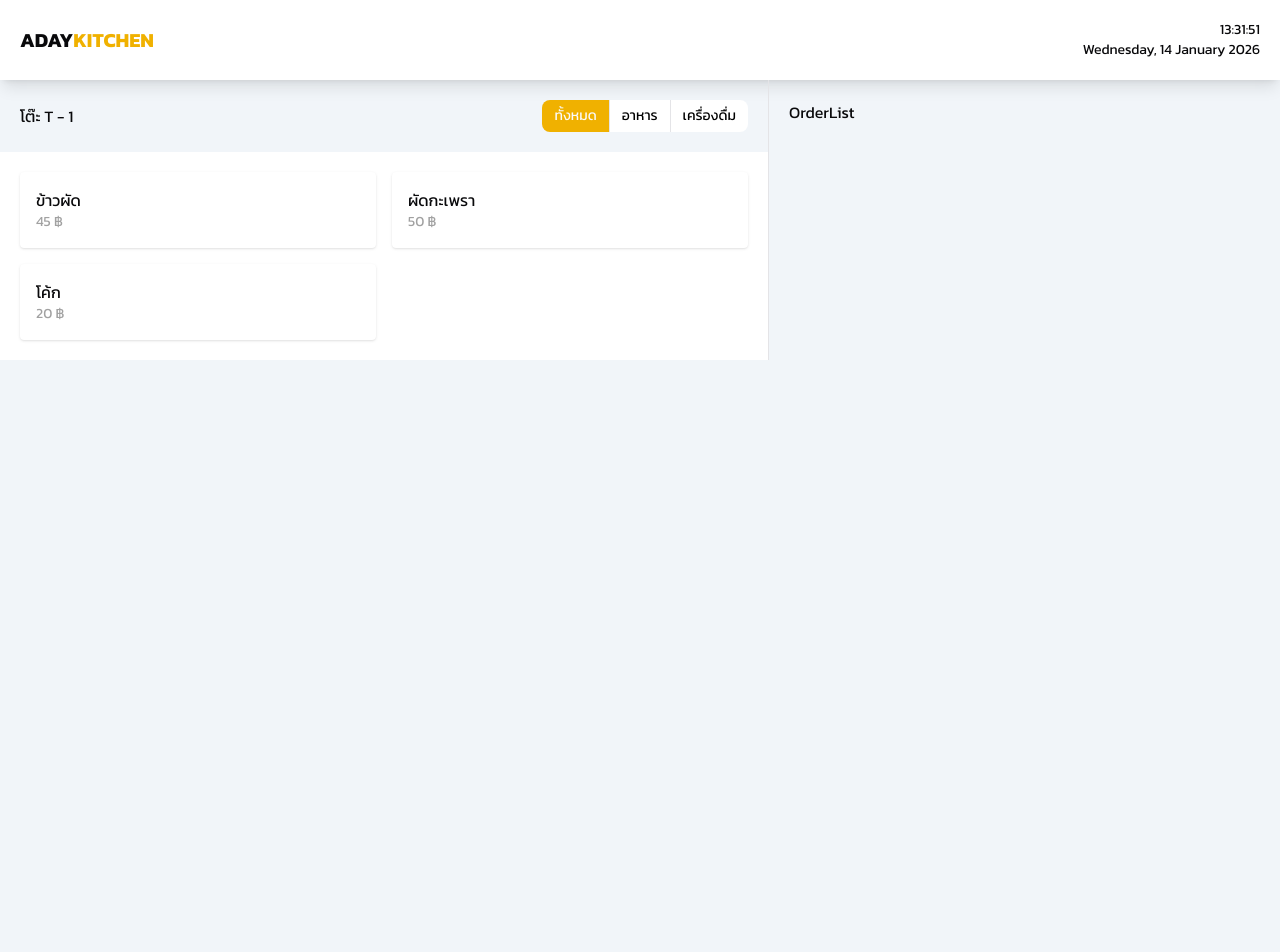
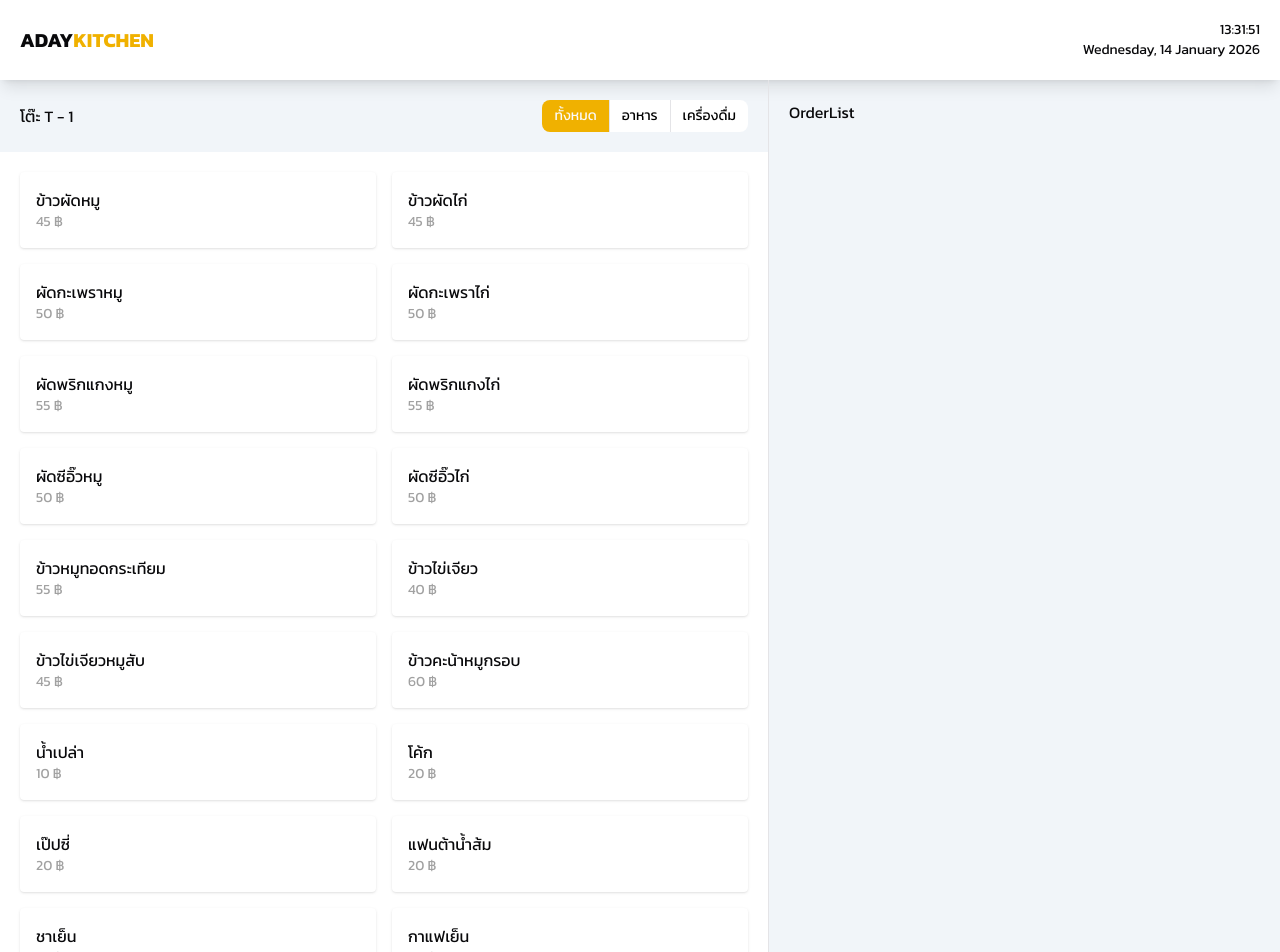
Before and after one commit to KittipunNew/POS-ADAY-KITCHEN, a Next.js app: page /tables/1/menu in a window 1280 px wide. Shown: the top 952 px of the page. Before the commit the page ends 800 px from the top, so only its background shows below. Built offline with nearby package versions, Linux system fonts and the light colour scheme.

Commit message:
chore(mock): add menu items to mock data

```diff
--- a/mock-data/menu.ts
+++ b/mock-data/menu.ts
@@ -1,5 +1,23 @@
 export const MOCK_MENU = [
-  { id: 1, name: 'ข้าวผัด', category: 'food', price: '45' },
-  { id: 2, name: 'ผัดกะเพรา', category: 'food', price: '50' },
-  { id: 3, name: 'โค้ก', category: 'drink', price: '20' },
+  { id: 1, name: 'ข้าวผัดหมู', category: 'food', price: '45' },
+  { id: 2, name: 'ข้าวผัดไก่', category: 'food', price: '45' },
+  { id: 3, name: 'ผัดกะเพราหมู', category: 'food', price: '50' },
+  { id: 4, name: 'ผัดกะเพราไก่', category: 'food', price: '50' },
+  { id: 5, name: 'ผัดพริกแกงหมู', category: 'food', price: '55' },
+  { id: 6, name: 'ผัดพริกแกงไก่', category: 'food', price: '55' },
+  { id: 7, name: 'ผัดซีอิ๊วหมู', category: 'food', price: '50' },
+  { id: 8, name: 'ผัดซีอิ๊วไก่', category: 'food', price: '50' },
+  { id: 9, name: 'ข้าวหมูทอดกระเทียม', category: 'food', price: '55' },
+  { id: 10, name: 'ข้าวไข่เจียว', category: 'food', price: '40' },
+  { id: 11, name: 'ข้าวไข่เจียวหมูสับ', category: 'food', price: '45' },
+  { id: 12, name: 'ข้าวคะน้าหมูกรอบ', category: 'food', price: '60' },
+
+  { id: 13, name: 'น้ำเปล่า', category: 'drink', price: '10' },
+  { id: 14, name: 'โค้ก', category: 'drink', price: '20' },
+  { id: 15, name: 'เป๊ปซี่', category: 'drink', price: '20' },
+  { id: 16, name: 'แฟนต้าน้ำส้ม', category: 'drink', price: '20' },
+  { id: 17, name: 'ชาเย็น', category: 'drink', price: '25' },
+  { id: 18, name: 'กาแฟเย็น', category: 'drink', price: '30' },
+  { id: 19, name: 'โอเลี้ยง', category: 'drink', price: '20' },
+  { id: 20, name: 'น้ำเขียว', category: 'drink', price: '20' },
 ];
```
